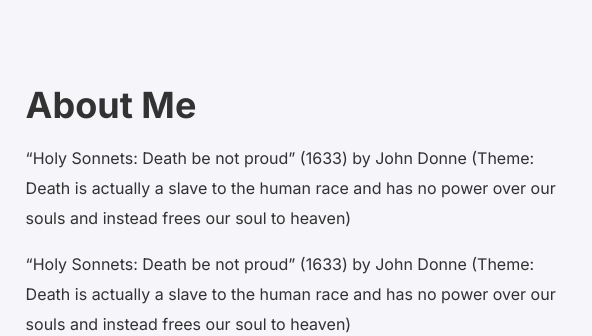
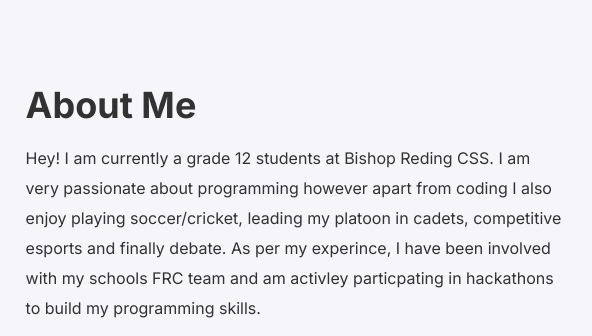
Before and after one commit to MathGamer2012/PortfolioWebsite, a plain HTML site: page index.html in a window 1280 px wide. Shown: the part 899-1235 px from the top of the page, 510-1102 px from the left. Drawn offline with nearby package versions, Linux system fonts and the light colour scheme.

Commit message:
Update index.html

```diff
--- a/index.html
+++ b/index.html
@@ -44,13 +44,9 @@
                     <h2 class="content-section-title"> About Me </h2>
                     <div class="content-section-text">
 
-                        <p> “Holy Sonnets: Death be not proud” (1633) by John
-                            Donne
-                            (Theme: Death is actually a slave to the human race
-                            and
-                            has no power over our souls and instead frees our
-                            soul
-                            to heaven)
+                        <p> Hey! I am currently a grade 12 students at Bishop Reding CSS. I am very passionate about programming however apart from coding I also
+                            enjoy playing soccer/cricket, leading my platoon in cadets, competitive esports and finally debate. As per my experince, I have been
+                            involved with my schools FRC team and am activley particpating in hackathons to build my programming skills.
                         </p>
 
                         <p>
```
